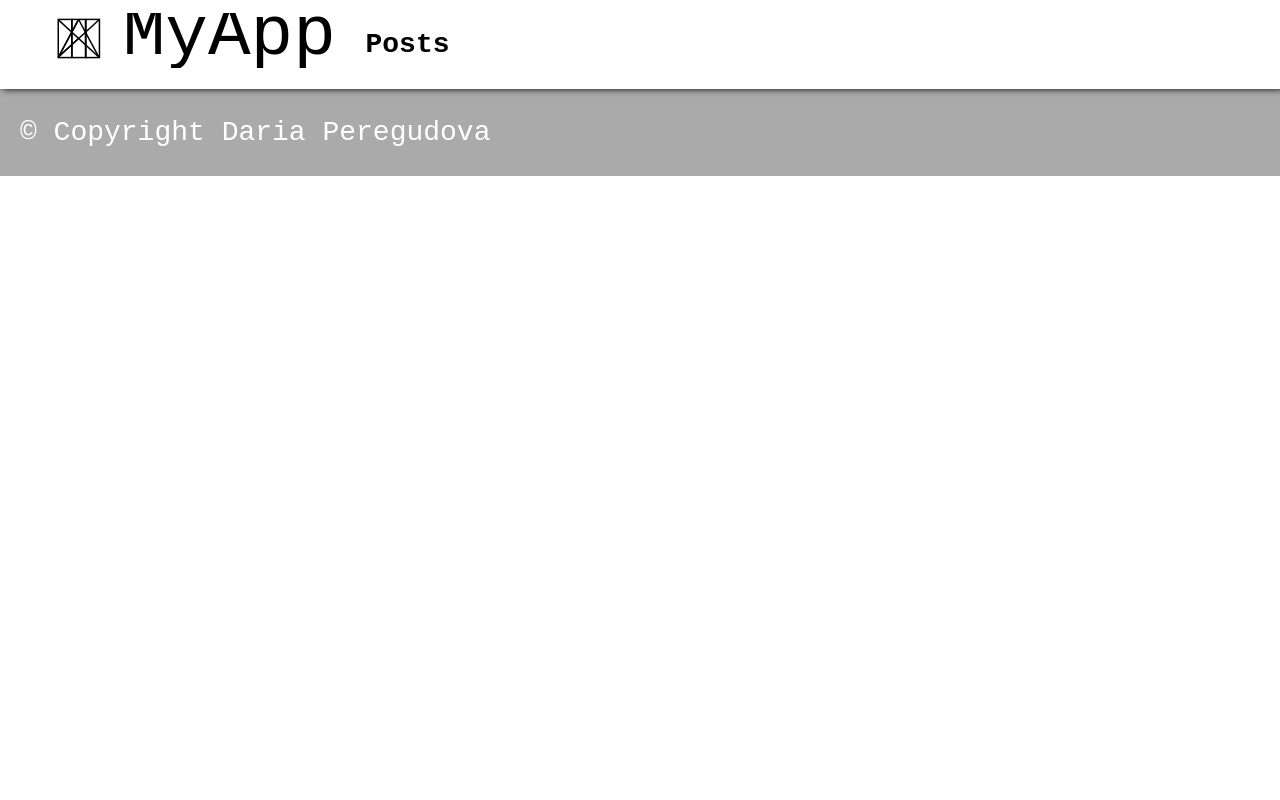
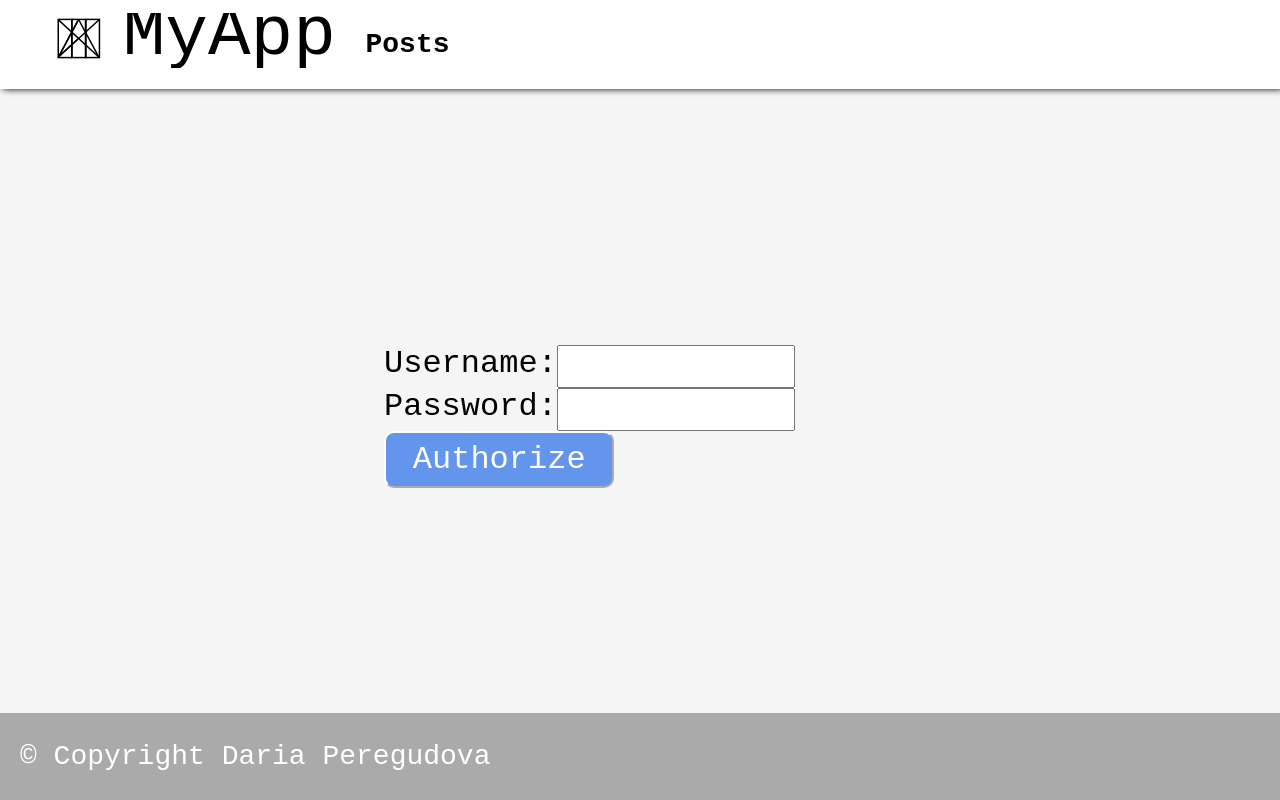
Before and after one commit to Gaya-spasatel/PKSP-project, a React (Create React App) app: page /auth in a window 1280 px wide. Built offline with nearby package versions, Linux system fonts and the light colour scheme.

Commit message:
Начало работы над авторизацией

```diff
--- a/package.json
+++ b/package.json
@@ -9,8 +9,10 @@
     "history": "^5.3.0",
     "react": "^17.0.2",
     "react-dom": "^17.0.2",
+    "react-redux": "^8.0.1",
     "react-router-dom": "^6.2.2",
     "react-scripts": "5.0.0",
+    "redux": "^4.2.0",
     "web-vitals": "^2.1.4"
   },
   "scripts": {
--- a/src/App.js
+++ b/src/App.js
@@ -5,6 +5,7 @@ import {Route, Routes} from "react-router-dom";
 import Home from "./components/Home";
 import ContentPosts from "./components/ContentPosts";
 import ContentPost from "./components/ContentPost";
+import Authorization from "./components/Authorization";
 
 const post_first = {
     id:0,
@@ -38,6 +39,7 @@ function App() {
             <Route exact path='/' element={<Home/>}/>
             <Route path='/posts/all' element={<ContentPosts posts={posts}/>}/>
             <Route path='/posts/:number' element={<ContentPost posts={posts}/>}/>
+            <Route path='/auth' element={<Authorization/>}/>
         </Routes>
         <Footer/>
     </div>
--- /dev/null
+++ b/src/components/Authorization.css
@@ -0,0 +1,32 @@
+.Authorization{
+    background-color: whitesmoke;
+    padding-left: 30%;
+    padding-right: 30%;
+    padding-top: 2.5%;
+    flex: 1 0 auto;
+    display: flex;
+    flex-direction: column;
+    align-items: center;
+    font-family: "Courier New", sans-serif;
+    font-size: 32px;
+    justify-content: center;
+    box-shadow: 3px 0 7px black;
+}
+.AuthButton{
+    background-color: cornflowerblue;
+    border-color: white;
+    border-radius: 10px;
+    color: white;
+    padding: 8px 16px;
+}
+
+.AuthText{
+    font-family: "Courier New", sans-serif;
+    font-size: 32px;
+    width: 45%;
+}
+
+.AuthElement{
+    display: flex;
+    flex-direction: row;
+}
--- /dev/null
+++ b/src/components/Authorization.jsx
@@ -0,0 +1,38 @@
+import "./Authorization.css"
+import React from "react";
+
+class Authorization extends React.Component{
+    constructor(props) {
+        super(props);
+        this.state = {username: '', password: ''}
+        this.handleChange = this.handleChange.bind(this);
+        this.handleSubmit = this.handleSubmit.bind(this);
+    }
+
+    handleChange(event){
+        this.setState({username: event.target.username, password: event.target.password});
+    }
+
+    handleSubmit(event){
+        event.preventDefault();
+    }
+
+    render() {
+        return(
+            <div className="Authorization">
+            <form onSubmit={this.handleSubmit}>
+                <label className='AuthElement'>
+                    Username:
+                    <input type="text" value={this.state.username}  onChange={this.handleChange} className="AuthText"/>
+                </label>
+                <label className='AuthElement'>
+                    Password:
+                    <input type="password" value={this.state.username}  onChange={this.handleChange} className="AuthText AuthElement"/>
+                </label>
+                <input type="submit" value="Authorize" className="AuthButton AuthText"/>
+            </form></div>
+        );
+    }
+}
+
+export default Authorization;
--- a/src/index.js
+++ b/src/index.js
@@ -3,15 +3,19 @@ import ReactDOM from 'react-dom';
 import './index.css';
 import App from './App';
 import reportWebVitals from './reportWebVitals';
-import { Router, BrowserRouter } from "react-router-dom"
+import {BrowserRouter } from "react-router-dom"
 import {createBrowserHistory} from 'history'
+import { Provider } from 'react-redux';
+import {store} from "./store/store";
 
 const history = createBrowserHistory()
 
 ReactDOM.render(
   <React.StrictMode>
       <BrowserRouter history={history}>
+          <Provider store={store}>
     <App />
+          </Provider>
       </BrowserRouter>
   </React.StrictMode>,
   document.getElementById('root')
--- /dev/null
+++ b/src/store/actions.js
@@ -0,0 +1,12 @@
+export function signup(username, password, avatar){
+    return {
+            type: SIGNUP_REQUEST
+    }
+}
+export function singin(username, password){
+    return {
+        type: SIGNIN_REQUEST
+    }
+}
+export const SIGNUP_REQUEST = 'signup';
+export const SIGNIN_REQUEST = 'signin';
--- /dev/null
+++ b/src/store/initialState.js
@@ -0,0 +1,6 @@
+export const initialState ={
+    authorization:{
+        is_authorized: false,
+        token: '-'
+    }
+}
--- /dev/null
+++ b/src/store/recuders.js
@@ -0,0 +1,14 @@
+import {SIGNIN_REQUEST, SIGNUP_REQUEST} from "./actions";
+import {initialState} from "./initialState";
+
+export function reducer(state = initialState, action){
+    switch (action.type){
+        case SIGNUP_REQUEST: {
+            return state;
+        }
+        case SIGNIN_REQUEST:{
+            return state;
+        }
+        default: return state;
+    }
+}
--- /dev/null
+++ b/src/store/store.js
@@ -0,0 +1,5 @@
+import { createStore } from 'redux'
+import {reducer} from "./recuders";
+import {initialState} from "./initialState";
+
+export const store = createStore(reducer, initialState);
```
Also changed, not shown: 1 other file (tests, documents, lock files or other folders).
